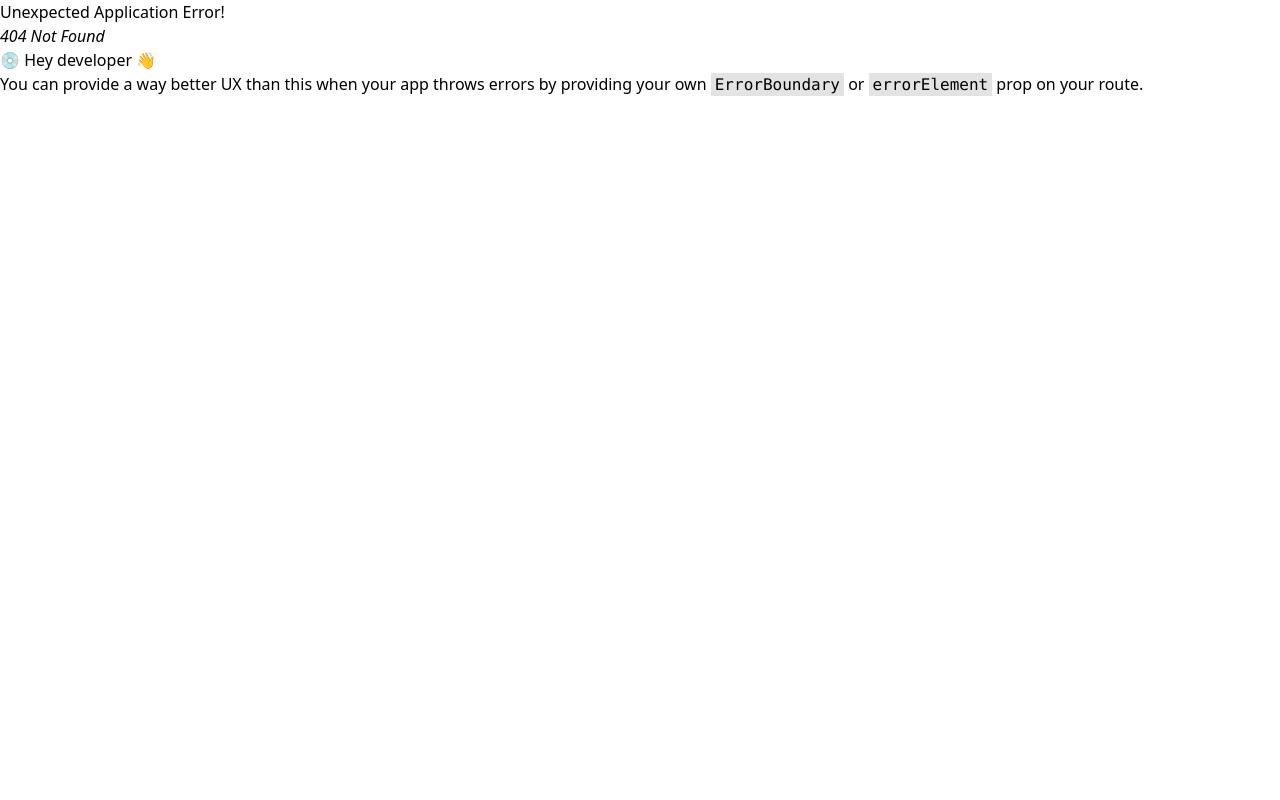
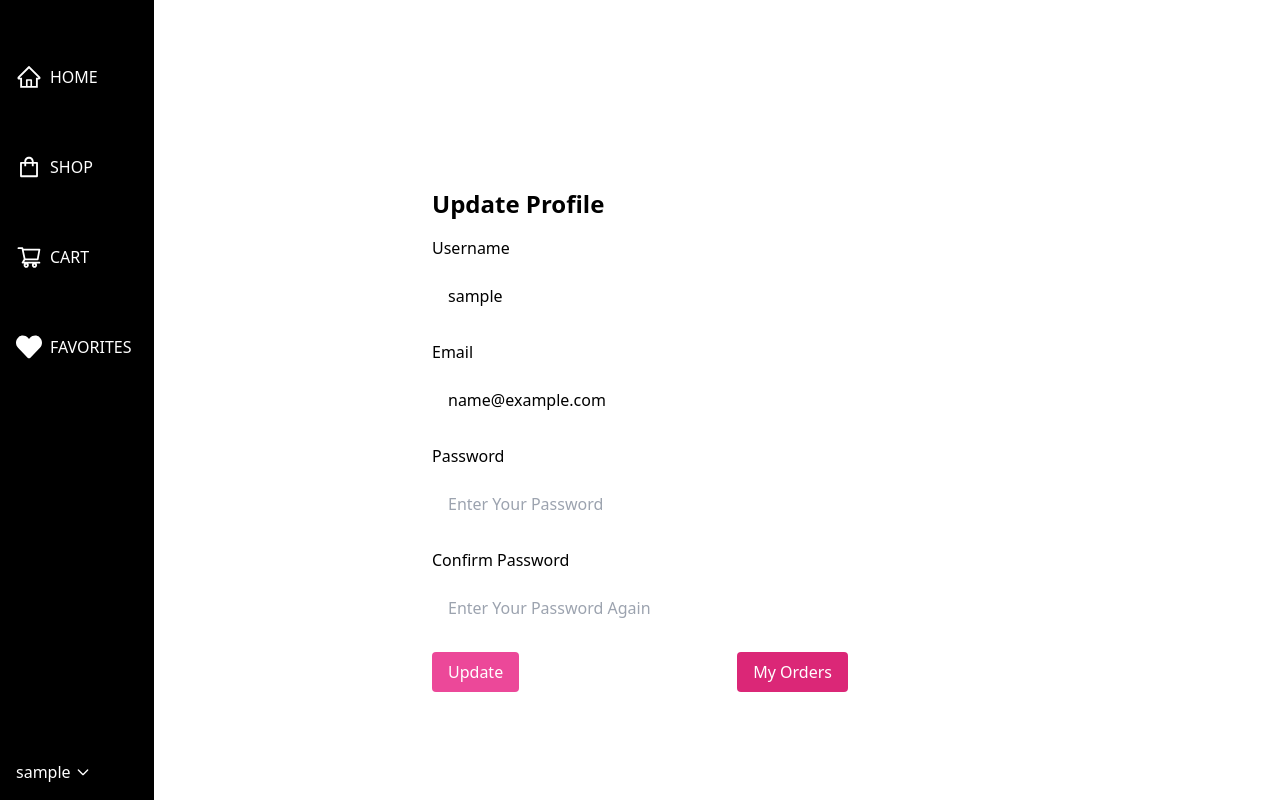
Before and after one commit to Hieu4short/webstore, a React (Vite) app in the folder frontend/: page /profile in a window 1280 px wide. Before the commit this address had no page. Built offline with nearby package versions, Linux system fonts and the light colour scheme; sample sign-in values are in the browser's storage.

Commit message:
Update Profile feature

```diff
--- /dev/null
+++ b/frontend/src/components/PrivateRoute.jsx
@@ -0,0 +1,10 @@
+import { Navigate, Outlet } from "react-router-dom";
+import { useSelector } from "react-redux";
+
+
+const PrivateRoute = () => {
+    const {userInfo} = useSelector(state => state.auth);
+    return userInfo ? <Outlet/> : <Navigate to='/login' replace />
+};
+
+export default PrivateRoute;
--- a/frontend/src/main.jsx
+++ b/frontend/src/main.jsx
@@ -17,14 +17,22 @@
 import { Provider } from 'react-redux';
 import store from './redux/features/store.js';
 
+//Private route
+import PrivateRoute from './components/PrivateRoute.jsx';
+
 //Auth
 import Login from './pages/Auth/Login.jsx';
 import Register from './pages/Auth/Register.jsx';
+import Profile from './pages/User/Profile.jsx';
 
 
 const router = createBrowserRouter(
   createRoutesFromElements(
     <Route path="/" element={<App />}>
+
+      <Route path='' element={< PrivateRoute />} >
+        <Route path='/profile' element={<Profile />}/>
+      </Route>
       <Route path='/login' element={<Login />} />
       <Route path='/register' element={<Register />} />
     </Route>)
--- /dev/null
+++ b/frontend/src/pages/User/Profile.jsx
@@ -0,0 +1,86 @@
+import { useEffect, useState } from "react";
+import { useDispatch, useSelector } from "react-redux";
+import { toast } from "react-toastify";
+import Loader from "../../components/Loader";
+import { setCredentials } from "../../redux/features/auth/authSlice";
+import { Link } from "react-router-dom";
+import { useProfileMutation } from "../../redux/api/usersApiSlice";
+
+const Profile = () => {
+    const [username, setUsername] = useState('');
+    const [email, setEmail] = useState('');
+    const [password, setPassword] = useState('');
+    const [confirmPassword, setConfirmPassword] = useState('');
+
+    const {userInfo} = useSelector(state => state.auth);
+    const [updateProfile, {isLoading: loadingUpdateProfile}] = useProfileMutation();
+
+    useEffect(() => {
+        setUsername(userInfo.username)
+        setEmail(userInfo.email)
+    }, [userInfo.email, userInfo.username]);
+
+    const dispatch = useDispatch();
+
+    const submitHandler = async (e) => {
+        e.preventDefault();
+
+        if (password !== confirmPassword) {
+            toast.error('Passwords do not match. Please try again!');
+        } else {
+            try {
+                const res = await updateProfile({_id: userInfo._id, username, email, password}).unwrap();
+                dispatch(setCredentials({...res}));
+                toast.success("Profile Updated Successfully!");
+            } catch (error) {
+                toast.error(error?.data?.message || error.message)
+            }
+        }
+    }
+
+    return (
+        <div className="container mx-auto p-4 mt-[10rem]">
+            <div className="flex justify-center align-center md:flex md:space-x-4">
+                <div className="md:w-1/3">
+                    <h2 className="text-2xl font-semibold mb-4">Update Profile</h2>
+
+                        <form onSubmit={submitHandler}>
+                            <div className="mb-4">
+                                <label className="block text-black mb-2">Username</label>
+                                <input type="text" placeholder="Enter Your Name" className="form-input p-4 rounded-sm w-full"
+                                value={username} onChange={e => setUsername(e.target.value)}></input>
+                            </div>
+
+                            <div className="mb-4">
+                                <label className="block text-black mb-2">Email</label>
+                                <input type="email" placeholder="Enter Your Email" className="form-input p-4 rounded-sm w-full"
+                                value={email} onChange={e => setEmail(e.target.value)}></input>
+                            </div>
+
+                            <div className="mb-4">
+                                <label className="block text-black mb-2">Password</label>
+                                <input type="password" placeholder="Enter Your Password" className="form-input p-4 rounded-sm w-full"
+                                value={password} onChange={e => setPassword(e.target.value)}></input>
+                            </div>
+
+                            <div className="mb-4">
+                                <label className="block text-black mb-2">Confirm Password</label>
+                                <input type="password" placeholder="Enter Your Password Again" className="form-input p-4 rounded-sm w-full"
+                                value={confirmPassword} onChange={e => setConfirmPassword (e.target.value)}></input>
+                            </div>
+
+                            <div className="flex justify-between">
+                                <button type="submit" className="bg-pink-500 text-white py-2 px-4 rounded hover:bg-pink-600">Update</button>
+
+                                <Link to='/user-orders' className="bg-pink-600 text-white py-2 px-4 rounded hover:bg-pink-700">My Orders</Link>
+                            </div>
+                        </form>
+                </div>
+
+                {loadingUpdateProfile && <Loader />}
+            </div>
+        </div>
+    )
+};
+
+export default Profile;
--- a/frontend/src/redux/api/usersApiSlice.js
+++ b/frontend/src/redux/api/usersApiSlice.js
@@ -26,8 +26,20 @@
                 body: data,
             }),
         }),
+
+        profile: builder.mutation({
+            query: (data) => ({
+                url: `${USERS_URL}/profile`,
+                method: "PUT",
+                body: data,
+            })
+        })
     }),
 });
 
 
-export const { useLoginMutation, useLogoutMutation, useRegisterMutation } = userApiSlice;
+export const {
+    useLoginMutation,
+    useLogoutMutation,
+    useRegisterMutation,
+    useProfileMutation } = userApiSlice;
```
